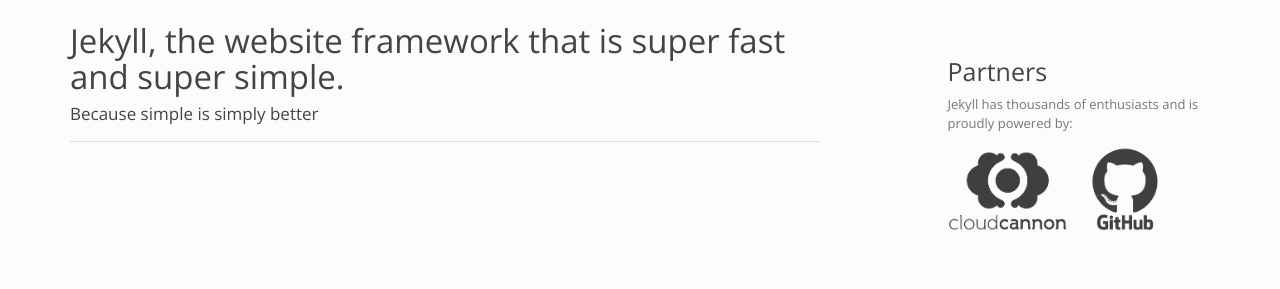
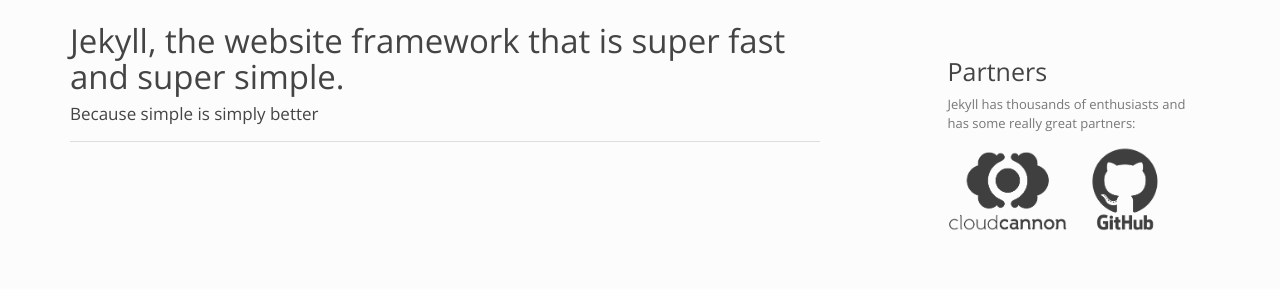
Before and after one commit to jhvanderschee/jekyllcodex, a Jekyll site: the page built from index.html, in a window 1280 px wide. Shown: the part 277-566 px from the top of the page. Built offline with Jekyll 4.4.1, drawn with Linux system fonts in a browser that asks for light colours; nearby versions of some CDN libraries.

Commit message:
Updated '_includes/sidebar.html' via CloudCannon

```diff
--- a/_includes/sidebar.html
+++ b/_includes/sidebar.html
@@ -4,6 +4,6 @@
 
 
 <h2>Partners</h2>
-<p>Jekyll has thousands of enthusiasts and is proudly powered by:</p>
+<p>Jekyll has thousands of enthusiasts and has some really great partners:</p>
 
-<img src="/img/cloud_cannon.png" class="poweredby" /><img src="/img/github.png" class="poweredby" />
+<img src="/img/cloud_cannon.png" class="poweredby" onclick="window.open('http://www.cloudcannon.com');" /><img src="/img/github.png" class="poweredby" onclick="window.open('http://github.com');" />
```
